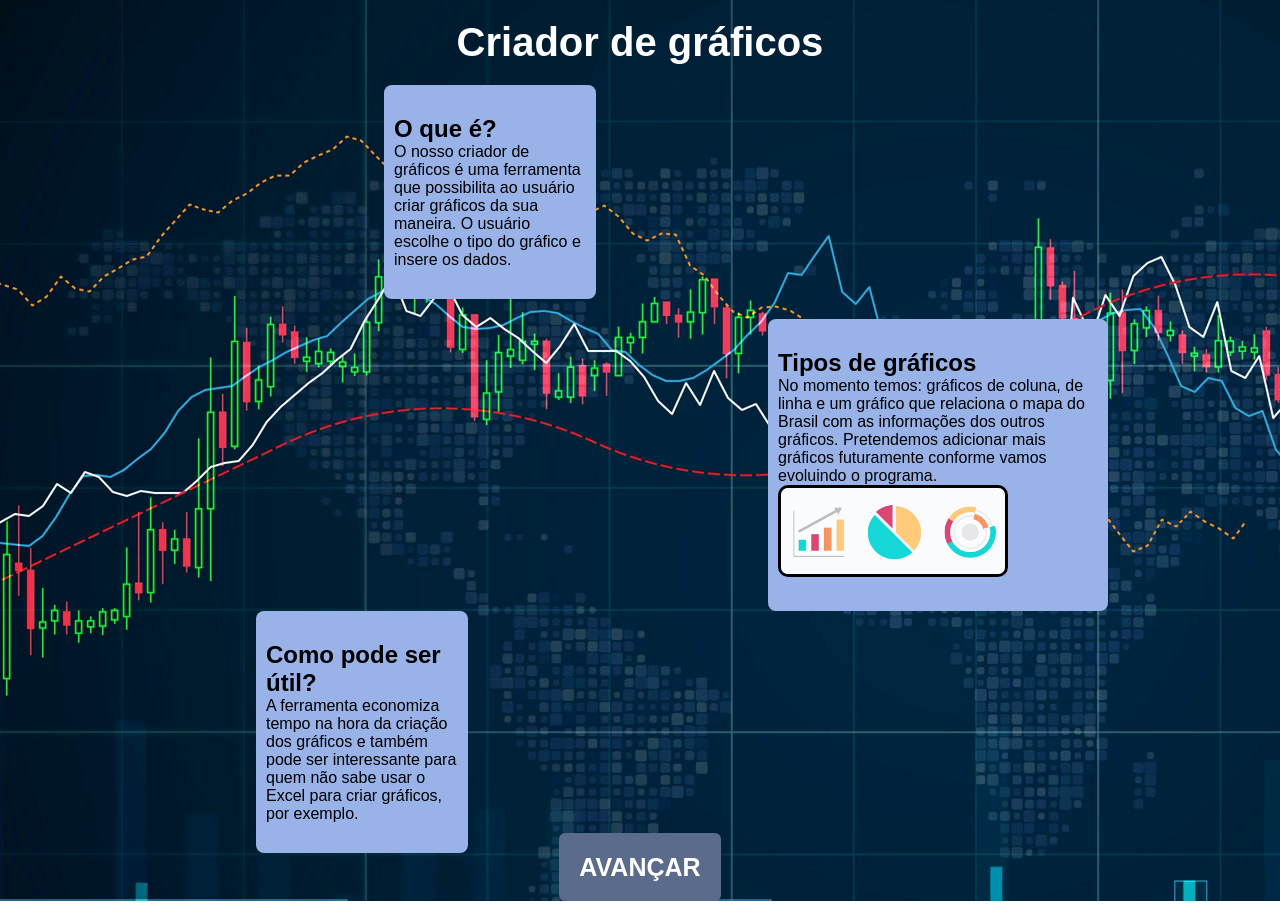
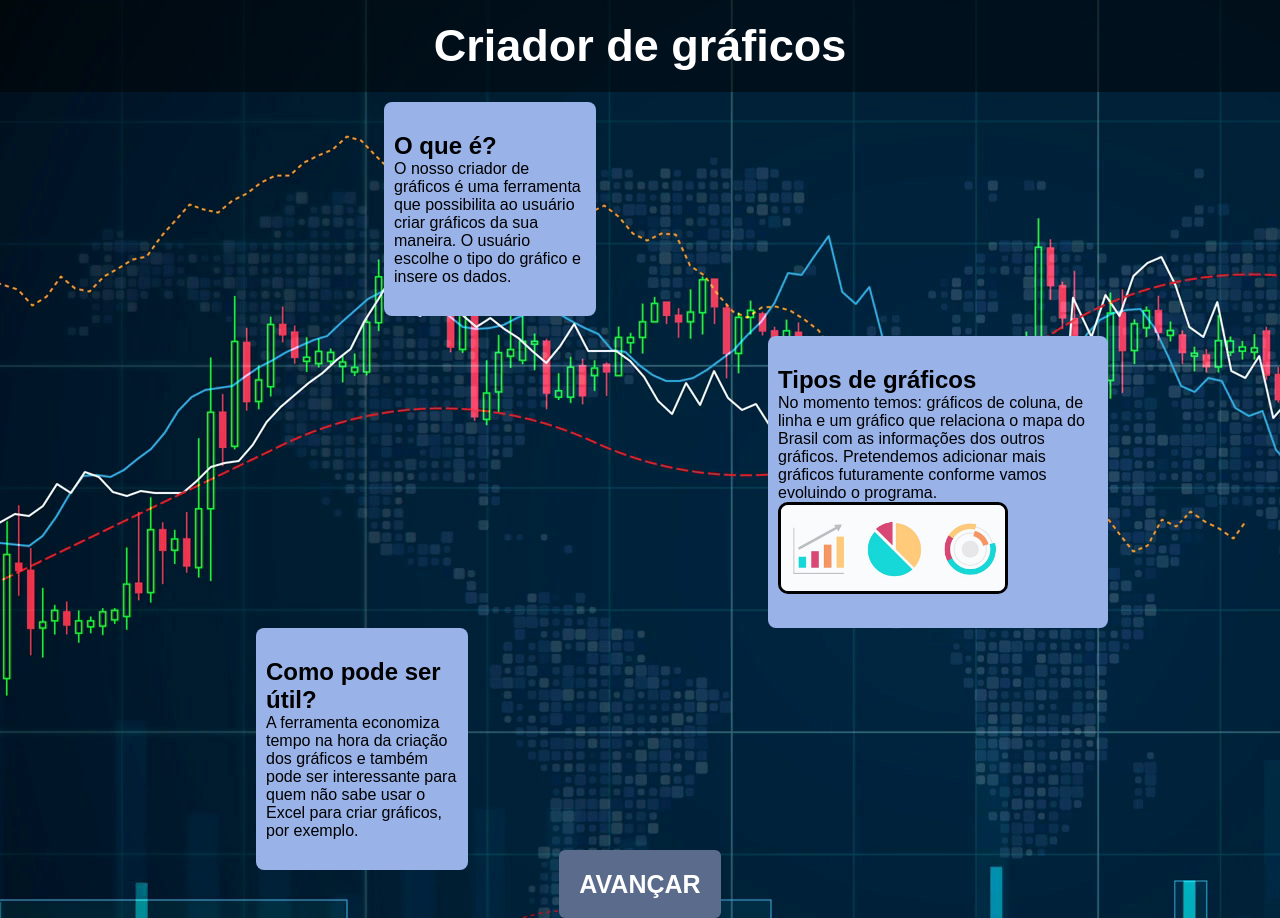
Before and after one commit to LuisMagagnien/Agronomia_Web, a plain HTML site: page Pagina_inicial/index.html in a window 1280 px wide. Drawn offline with Linux system fonts and the light colour scheme.

Commit message:
mudando container do título

```diff
--- a/Pagina_inicial/style.css
+++ b/Pagina_inicial/style.css
@@ -9,9 +9,10 @@ body{
     background-repeat: no-repeat;
 }
 h1{
+    background-color: #0000007d;
     text-align: center;
     padding: 20px;
-    font-size: 40px;
+    font-size: 45px;
     color: #fff;
 }
 .d1{
@@ -20,7 +21,7 @@ h1{
     padding: 30px 10px;
     margin-left: 30%;
     border-radius: 8px;
-
+    margin-top: 10px;
 }
 .d2{
     background-color: #99b3e9;
```
